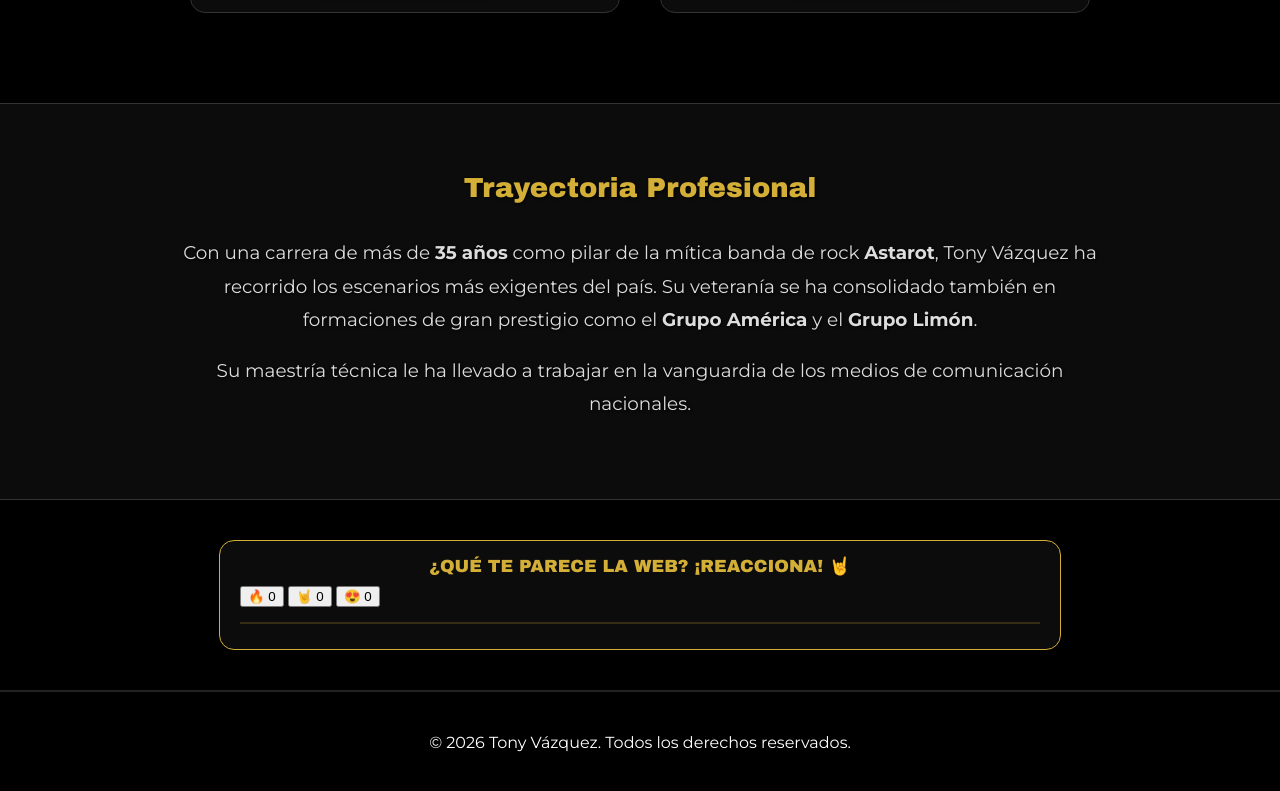
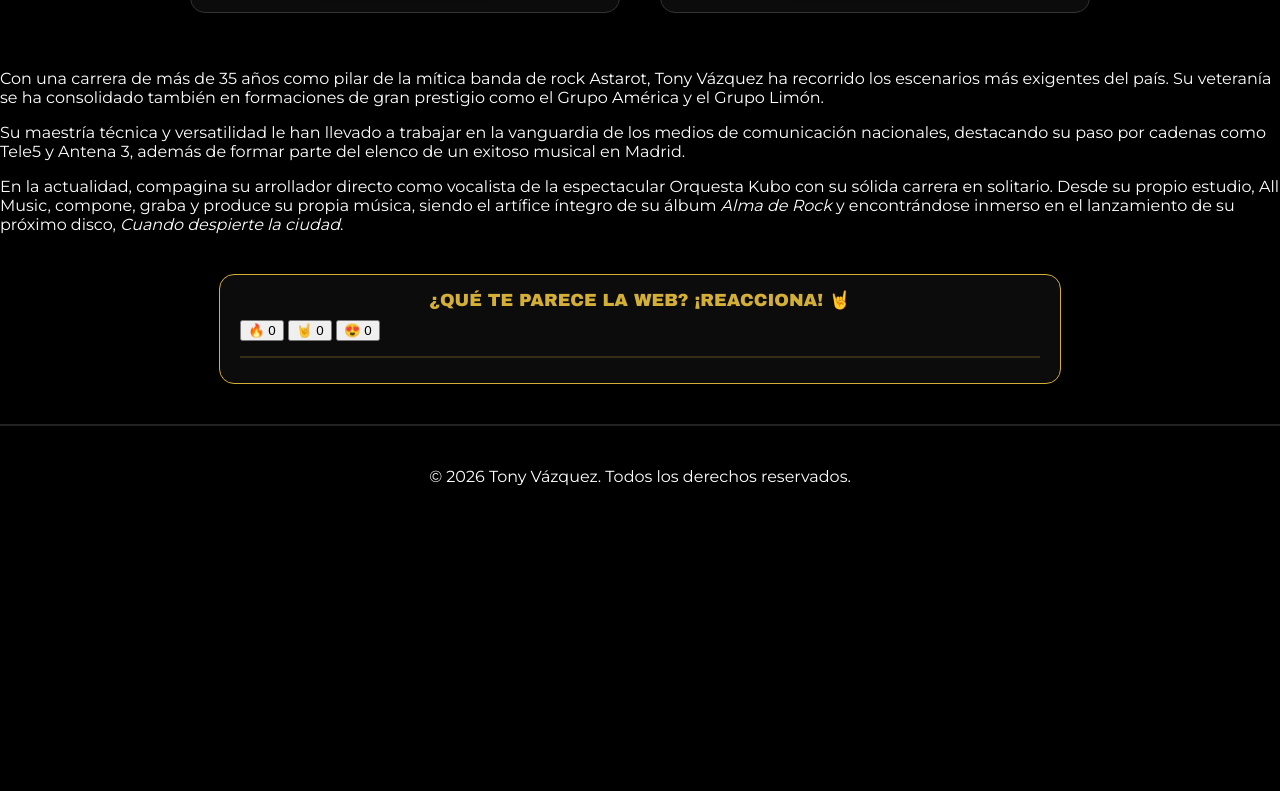
Before and after one commit to tonivazquez4/tonivazquez4.github.io, a plain HTML site: page index.html in a window 1280 px wide. Shown: the part 1503-2294 px from the top of the page. After the commit the page ends 2030 px from the top, so only its background shows below. Drawn offline with Linux system fonts and the light colour scheme; no server answers.

Commit message:
Update index.html

```diff
--- a/index.html
+++ b/index.html
@@ -184,12 +184,12 @@
     </div>
 </div>
 
-<div class="bio">
-    <div class="bio-content">
-        <h2 style="color: var(--gold); margin-top: 0;">Trayectoria Profesional</h2>
-        <p>Con una carrera de más de <strong>35 años</strong> como pilar de la mítica banda de rock <strong>Astarot</strong>, Tony Vázquez ha recorrido los escenarios más exigentes del país. Su veteranía se ha consolidado también en formaciones de gran prestigio como el <strong>Grupo América</strong> y el <strong>Grupo Limón</strong>.</p>
-        <p>Su maestría técnica le ha llevado a trabajar en la vanguardia de los medios de comunicación nacionales.</p>
-    </div>
+<div class="trayectoria-text">
+    <p>Con una carrera de más de 35 años como pilar de la mítica banda de rock Astarot, Tony Vázquez ha recorrido los escenarios más exigentes del país. Su veteranía se ha consolidado también en formaciones de gran prestigio como el Grupo América y el Grupo Limón.</p>
+
+    <p>Su maestría técnica y versatilidad le han llevado a trabajar en la vanguardia de los medios de comunicación nacionales, destacando su paso por cadenas como Tele5 y Antena 3, además de formar parte del elenco de un exitoso musical en Madrid.</p>
+
+    <p>En la actualidad, compagina su arrollador directo como vocalista de la espectacular Orquesta Kubo con su sólida carrera en solitario. Desde su propio estudio, All Music, compone, graba y produce su propia música, siendo el artífice íntegro de su álbum <em>Alma de Rock</em> y encontrándose inmerso en el lanzamiento de su próximo disco, <em>Cuando despierte la ciudad</em>.</p>
 </div>
 
 <div class="seccion-comentarios">
```
